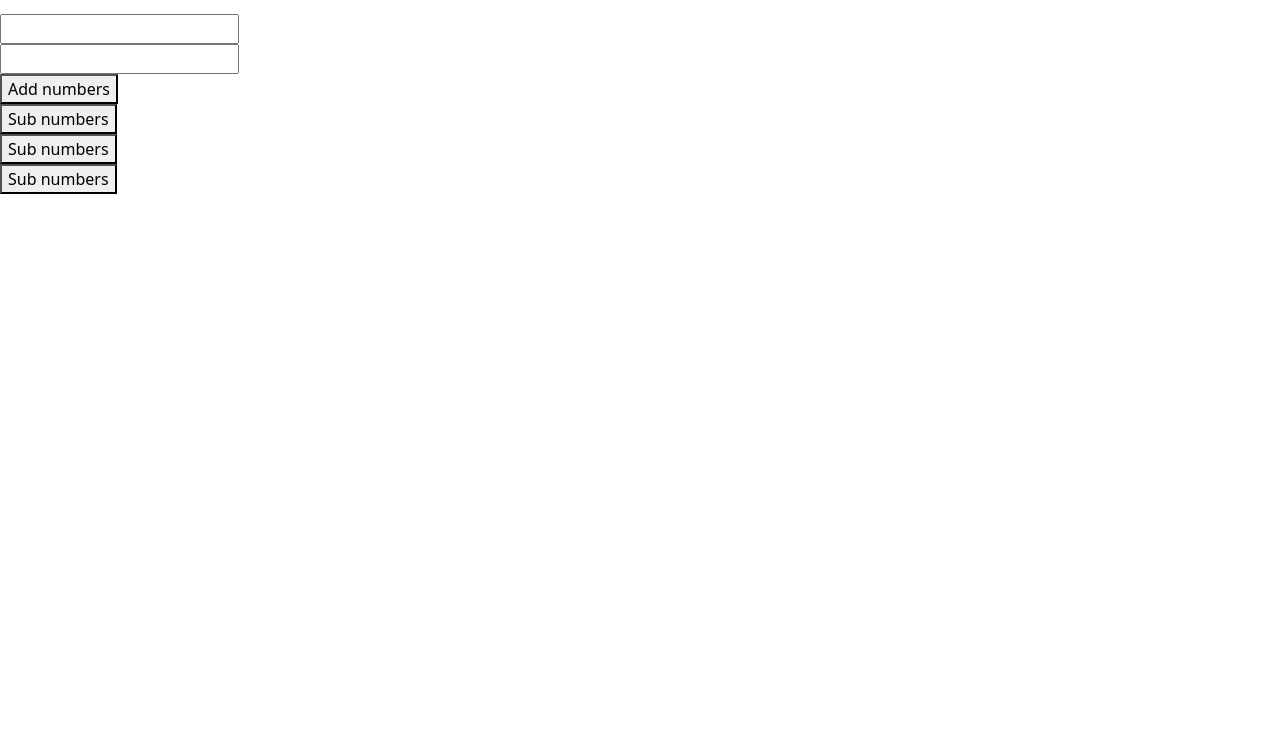
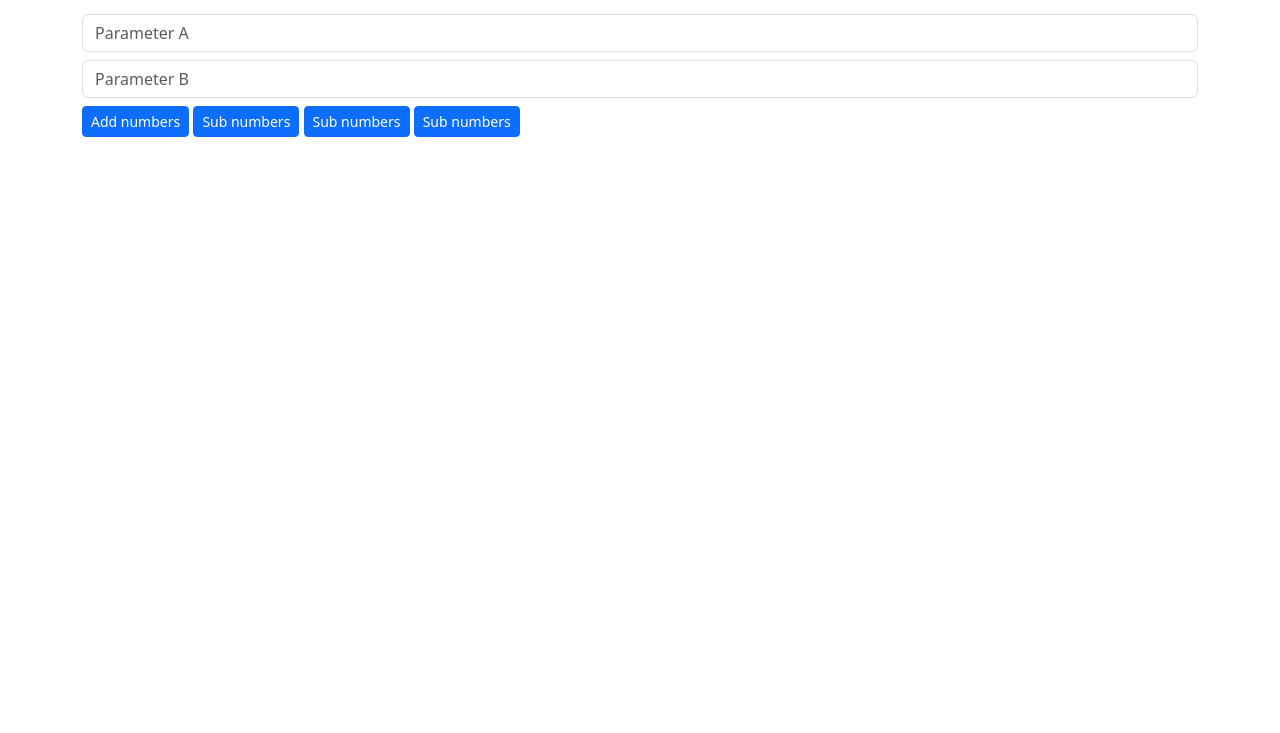
Before and after one commit to siposm/wblr-git-demo, a plain HTML site: page index.html in a window 1280 px wide. Shown: the part 67-800 px from the top of the page. Drawn offline with nearby package versions, Linux system fonts and the light colour scheme.

Commit message:
html updated with BS classes

```diff
--- a/index.html
+++ b/index.html
@@ -6,15 +6,15 @@
 	<link href="https://cdn.jsdelivr.net/npm/bootstrap@5.3.3/dist/css/bootstrap.min.css" rel="stylesheet" integrity="sha384-QWTKZyjpPEjISv5WaRU9OFeRpok6YctnYmDr5pNlyT2bRjXh0JMhjY6hW+ALEwIH" crossorigin="anonymous">
 	<title>Document</title>
 </head>
-<body>
+<body class="container">
 	<h1>Git demo</h1>
 	<hr>
-	<input type="number" id="param-a"><br>
-	<input type="number" id="param-b"><br>
-	<button onclick="addition()">Add numbers</button><br>
-	<button onclick="subtraction()">Sub numbers</button><br>
-	<button onclick="multiplication()">Sub numbers</button><br>
-	<button onclick="division()">Sub numbers</button><br>
+	<input class="form-control mb-2" type="number" id="param-a" placeholder="Parameter A">
+	<input class="form-control mb-2" type="number" id="param-b" placeholder="Parameter B">
+	<button class="btn btn-sm btn-primary" onclick="addition()">Add numbers</button>
+	<button class="btn btn-sm btn-primary" onclick="subtraction()">Sub numbers</button>
+	<button class="btn btn-sm btn-primary" onclick="multiplication()">Sub numbers</button>
+	<button class="btn btn-sm btn-primary" onclick="division()">Sub numbers</button>
 	<!-- HÁZI FELADAT:
 			- a mostani feladatot továbbcsinálni a következők mentén
 			-- legyen egy ADD gomb -> két szám összeadása, result-ba eredmény kiírása
```
